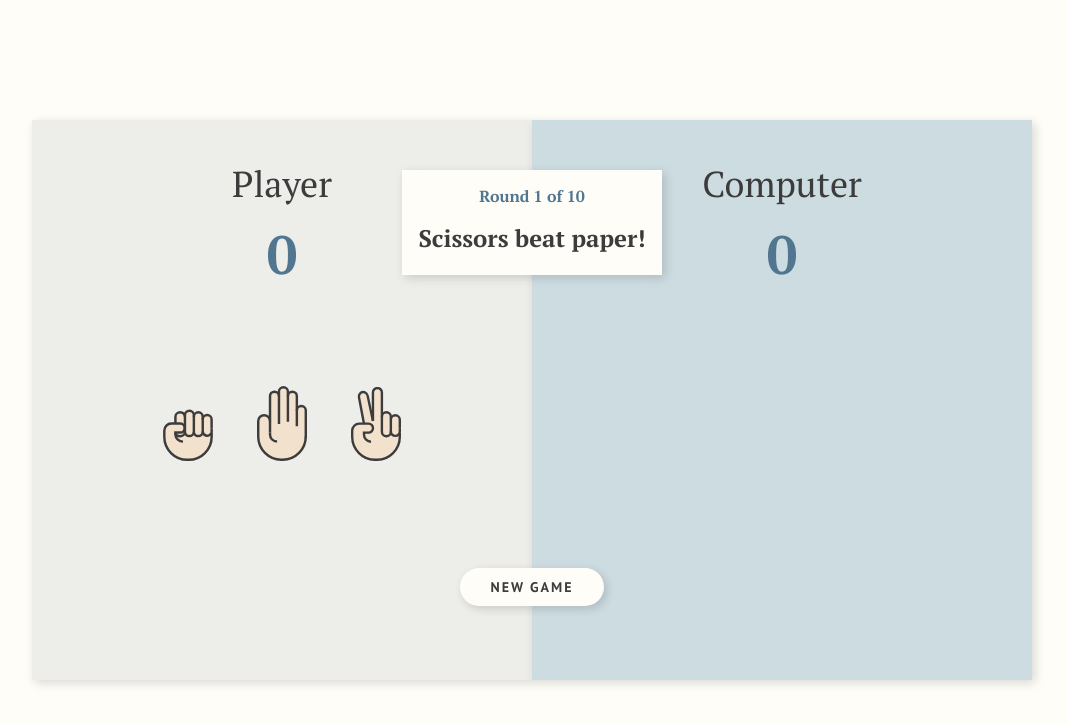
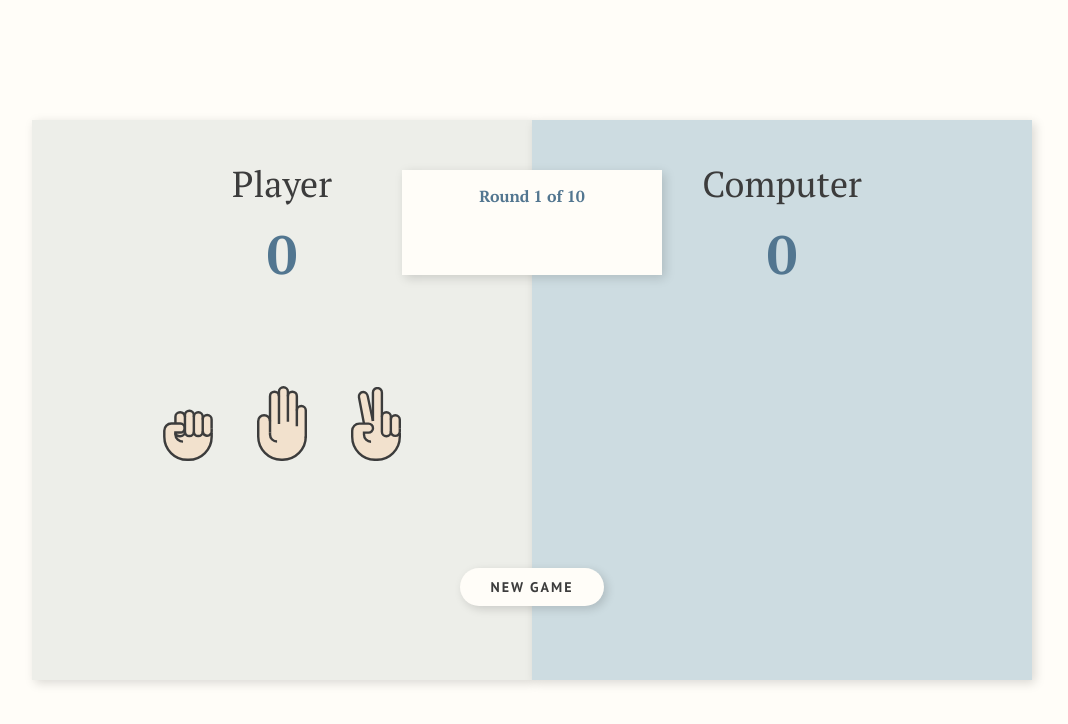
Before and after one commit to kharkawy/rockpaperscissors, a plain HTML site: page index.html in a window 1280 px wide. Shown: the whole page, without its empty margins (108-1176 px from the left). Drawn offline with Linux system fonts and the light colour scheme.

Commit message:
deleted temporary texts

```diff
--- a/index.html
+++ b/index.html
@@ -30,7 +30,7 @@
         </div>
         <div class="round-result-panel">
           <h4 class="round-message">Round <span id="round-number">1</span> of 10</h4>
-          <h3 id="round-result">Scissors beat paper!</h4>
+          <h3 id="round-result"></h4>
         </div>
         <div class="new-game-panel">
           <button id="new-game-btn">New Game</button>
```
